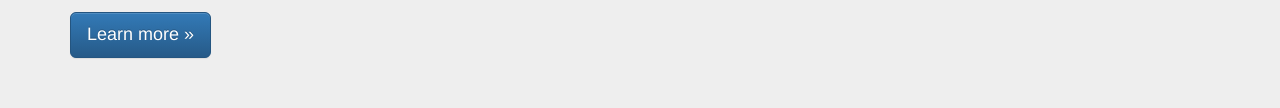
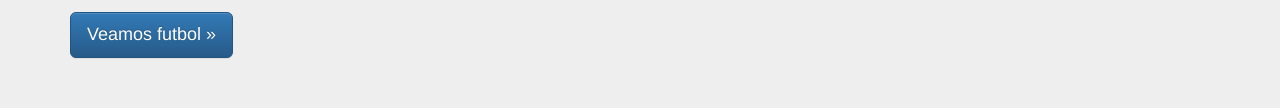
Before and after one commit to ricardofs-2020/Trabajo2_Ricardo_Fuenzalida, a plain HTML site: page index.html in a window 1280 px wide. Shown: the part 260-368 px from the top of the page. Drawn offline with nearby package versions, Linux system fonts and the light colour scheme.

Commit message:
Se agrega a repositorio local botón modificado

```diff
--- a/index.html
+++ b/index.html
@@ -57,7 +57,7 @@
       <div class="container">
         <h1>Hola a todos los Informáticos</h1>
         <p>This is a template for a simple marketing or informational website. It includes a large callout called a jumbotron and three supporting pieces of content. Use it as a starting point to create something more unique.</p>
-        <p><a class="btn btn-primary btn-lg" href="#" role="button">Learn more &raquo;</a></p>
+        <p><a class="btn btn-primary btn-lg" href="#" role="button">Veamos futbol &raquo;</a></p>
       </div>
     </div>
 
```
